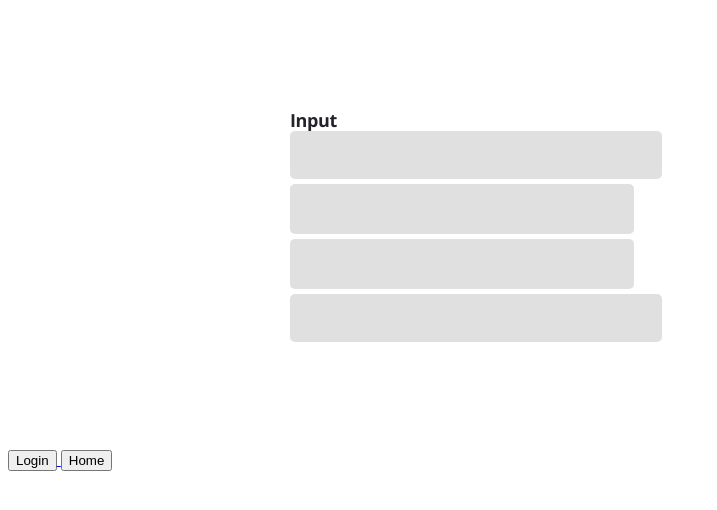
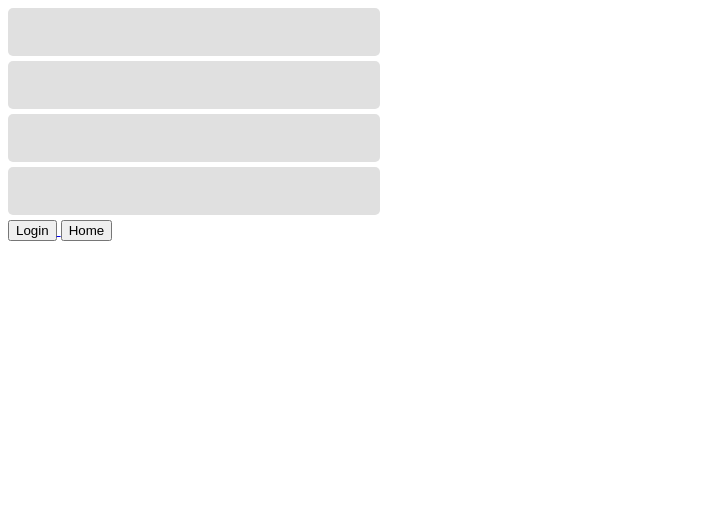
Before and after one commit to MarjadeSordi/mentoria_reactjs, a React (Create React App) app in the folder mentoria-web-app/: page /cadastro in a window 1280 px wide. Shown: the top 510 px of the page, without its empty margins (0-717 px from the left). Built offline with nearby package versions, Linux system fonts and the light colour scheme.

Commit message:
Refactored input

```diff
--- a/mentoria-web-app/src/PageCadastro.js
+++ b/mentoria-web-app/src/PageCadastro.js
@@ -1,12 +1,38 @@
 import InputForm from '../src/components/Input';
 import { Link } from 'react-router-dom';
+import { useState } from 'react';
 
 
 const PagedeCadastro = () => {
+    const [value, setValue ] = useState('');
+    const [error, setError ] = useState('');
+    const [check, setCheck ] = useState('');
+
+     const handleInput = e => {
+     const value = e.currentTarget.value;
+     setValue(value)
+
+   };
+
+
+   const ValidarInput = () => {
+       if(value) {
+           setError(false)
+       } else {
+           setError('Não é permitido campos vazios')
+       }
+    }
+
+    const ChecarInput = () => {
+        setCheck('Pode prosseguir')
+    }
     return (
         <>
 
-        <InputForm />
+        <InputForm name="input1" onChange={handleInput} />
+        <InputForm name="input2" onChange={handleInput} />
+        <InputForm name="input3" onChange={handleInput} value={value} validateInput={ValidarInput} checkInput={ChecarInput} error={error} />
+        <InputForm name="input4" onChange={handleInput} />
 
         <Link to ='/login'> <button> Login   </button> </Link>
 
--- a/mentoria-web-app/src/components/Input.js
+++ b/mentoria-web-app/src/components/Input.js
@@ -1,107 +1,20 @@
-import { GlobalStyle, StyledForm, StyledFormDiv, StyledInput, StyledInputforCheck, StyledInputforError, TextoBold, MsgInputError, MsgInputCheck,
+import { StyledInput, StyledInputforCheck, StyledInputforError, TextoBold, MsgInputError, MsgInputCheck,
     ImagemCheck, ImagemError} from '../style';
-import {useState} from 'react';
-import correct from '../assets/icons/correct.svg';
-import Vector from '../assets/icons/Vector.svg';
-
-
-const InicialState = {
-    field: '',
-    error: '',
-    check: '',
-    disabled: '',
-
-}
 
 
 
-const InputForm = () => {
-    const [state, setState ] = useState(InicialState);
-    const [error, setError ] = useState('');
-    const [check, setCheck ] = useState('');
-
-
-    const handleSubmit = e => {
-        e.preventDefault();
-
-
-    }
-
-     const handleInput = e => {
-     const inputName = e.currentTarget.name;
-     const value = e.currentTarget.value;
-     setState( prev => ( {...prev, [inputName]: value }))
-
-   };
-
-
-   const ValidarInput = () => {
-    if (state.error === ''){
-        setError('Não é permitido campos vazios')
-    }
-    }
-
-    const ChecarInput = () => {
-        if (state.check.length > 1){
-            setCheck('Pode prosseguir')
-        }
-    }
+const InputForm = ({ name, type = "text", value, onChange, validateInput, checkInput, error = false, ...props }) => {
 
 return(
-<>
-
-<GlobalStyle/>
-<StyledFormDiv>
-
-    <StyledForm onSubmit={handleSubmit}>
-        <TextoBold > Input </TextoBold>
-
-        <label htmlFor='name'></label>
         <StyledInput
-        type='text'
-        name ='field'
-        value={state.field}
-        onChange={handleInput}/>
-        <label htmlFor='error'>
-        </label>
-
-        <StyledInputforError
-        type='text'
-        name ='error'
-        value={state.error}
-        onChange={handleInput}
-        onFocus = {ValidarInput}
-        borderColor = {state.error ===''? 'none' : '3px solid #EB5757'}
+            type={type}
+            name ={name}
+            value={value}
+            onChange={onChange}
+            onBlur={validateInput}
+            error={error}
+            {...props}
         />
-        {error && <> <MsgInputError> {error} </MsgInputError>   <ImagemError src={Vector}/> </>}
-
-
-
-        <label htmlFor='check'></label>
-        <StyledInputforCheck
-        type='text'
-        name ='check'
-        value={state.check}
-        onChange={handleInput}
-        onFocus={ChecarInput}
-        borderColor = {state.check ===''? 'none' : '3px solid #27AE60'} />
-
-        {check && <> <MsgInputCheck> <p> {check} </p> </MsgInputCheck>  <ImagemCheck src ={correct}/> </>}
-
-        <label htmlFor='disable'></label>
-
-        <StyledInput
-        type='disabled'
-        name ='disabled'
-        value={state.disabled}
-        onChange={handleInput}/>
-
-
-    </StyledForm>
-</StyledFormDiv>
-
-</>
-
     )
 }
 
```
